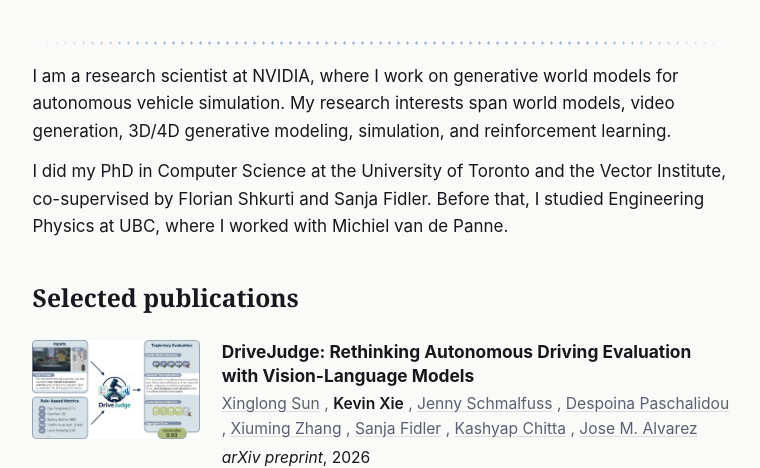
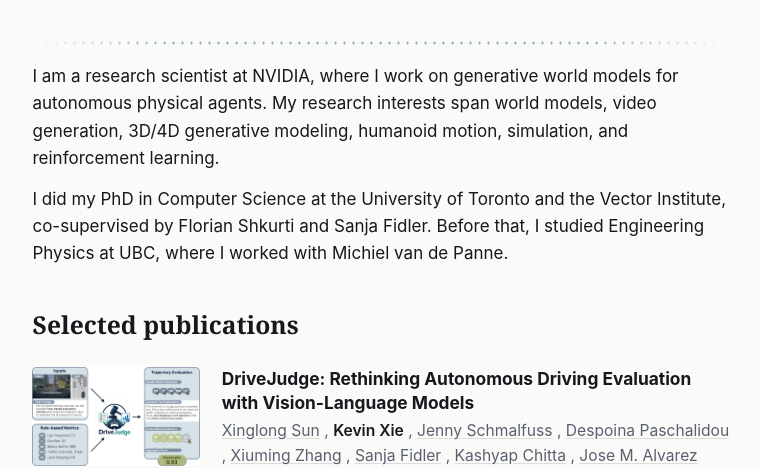
Before and after one commit to kevincxie/kevincxie.github.io, an Astro site: page / in a window 1280 px wide. Shown: the part 345-813 px from the top of the page, without its empty margins (259-1019 px from the left). Built offline with nearby package versions, Linux system fonts and the light colour scheme; Astro itself is replaced by a stand-in of ours.

Commit message:
Bio: autonomous physical agents (broader robotics), add humanoid motion
Co-Authored-By: Claude Fable 5 <noreply@anthropic.com>

```diff
--- a/src/pages/index.astro
+++ b/src/pages/index.astro
@@ -8,7 +8,7 @@ const selected = pubs.filter((p) => p.selected);
 const rest = pubs.filter((p) => !p.selected);
 
 const description =
-  'Kevin Xie is a research scientist at NVIDIA working on generative world models for autonomous vehicle simulation.';
+  'Kevin Xie is a research scientist at NVIDIA working on generative world models for autonomous physical agents.';
 ---
 
 <Base title="Kevin Xie" description={description}>
@@ -31,8 +31,9 @@ const description =
   <section class="about" aria-label="About">
     <p>
       I am a research scientist at NVIDIA, where I work on generative world models for
-      autonomous vehicle simulation. My research interests span world models, video
-      generation, 3D/4D generative modeling, simulation, and reinforcement learning.
+      autonomous physical agents. My research interests span world models, video
+      generation, 3D/4D generative modeling, humanoid motion, simulation, and
+      reinforcement learning.
     </p>
     <p>
       I did my PhD in Computer Science at the University of Toronto and the Vector
```
